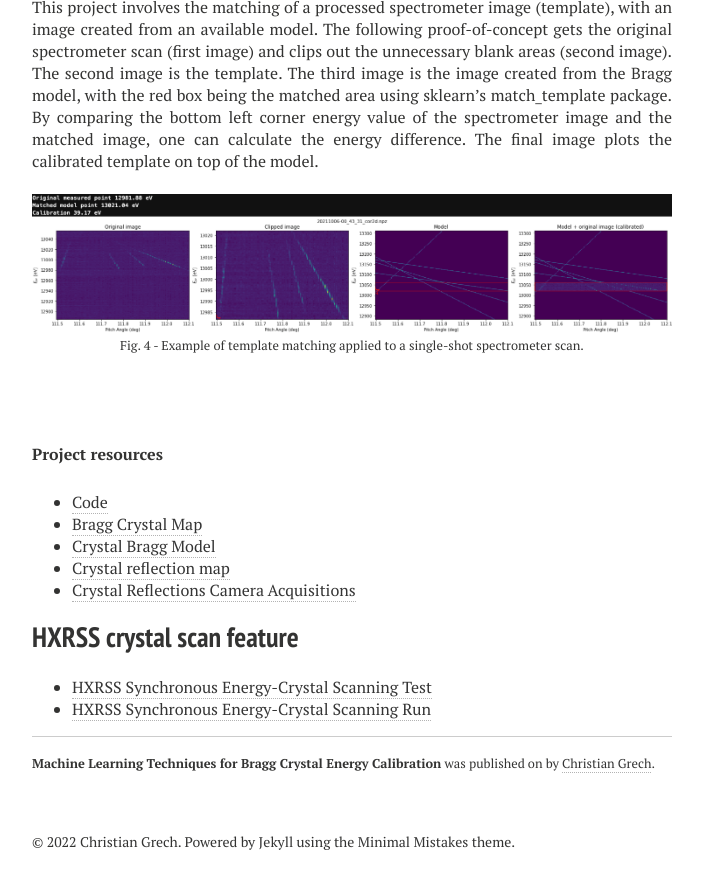
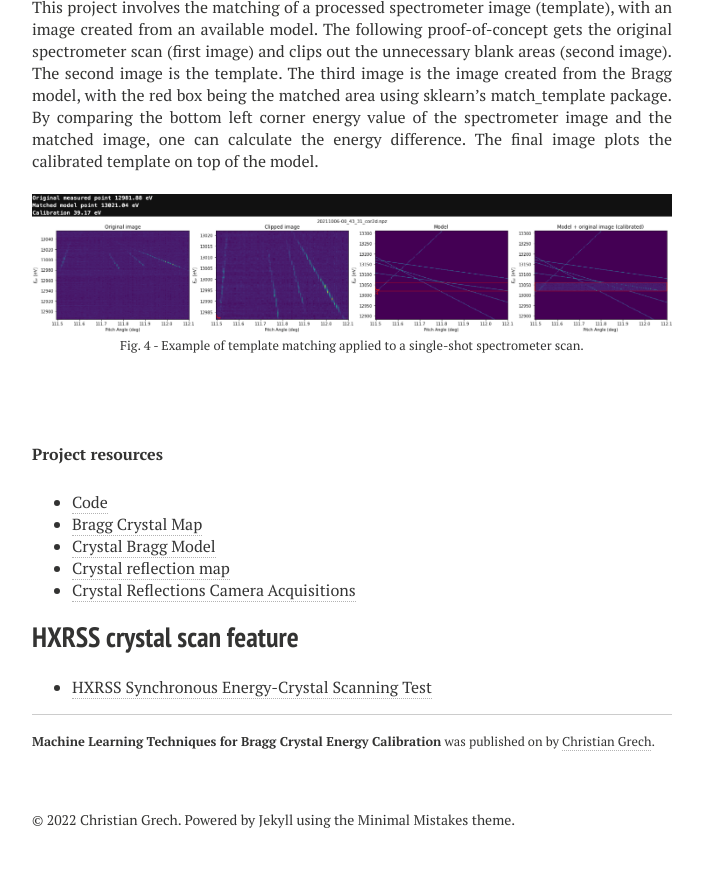
Before and after one commit to cgre23/cgre23.github.io, a Jekyll site: the page built from euxfel.md, in a window 1280 px wide and 900 px high, scrolled down 2206 px. Shown: the top 889 px of the window, without its empty margins (288-991 px from the left). Built offline with Jekyll 4.4.1, drawn with Linux system fonts in a browser that asks for light colours; nearby versions of some CDN libraries.

Commit message:
Update euxfel.md

```diff
--- a/euxfel.md
+++ b/euxfel.md
@@ -77,4 +77,3 @@ By comparing the bottom left corner energy value of the spectrometer image and t
 ## HXRSS crystal scan feature
 
 * [HXRSS Synchronous Energy-Crystal Scanning Test](Runs.md)
-* [HXRSS Synchronous Energy-Crystal Scanning Run](Scans.md)
```
